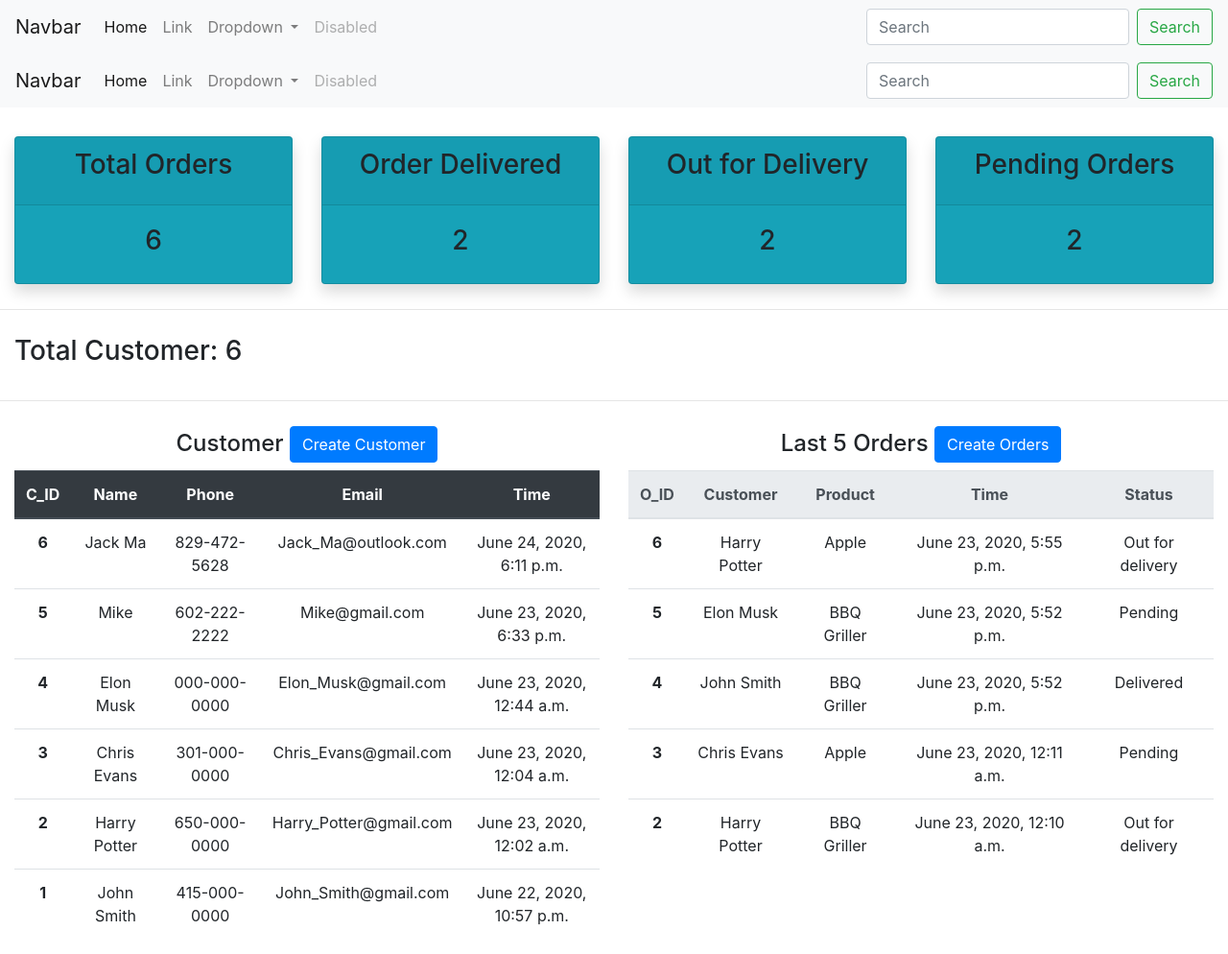
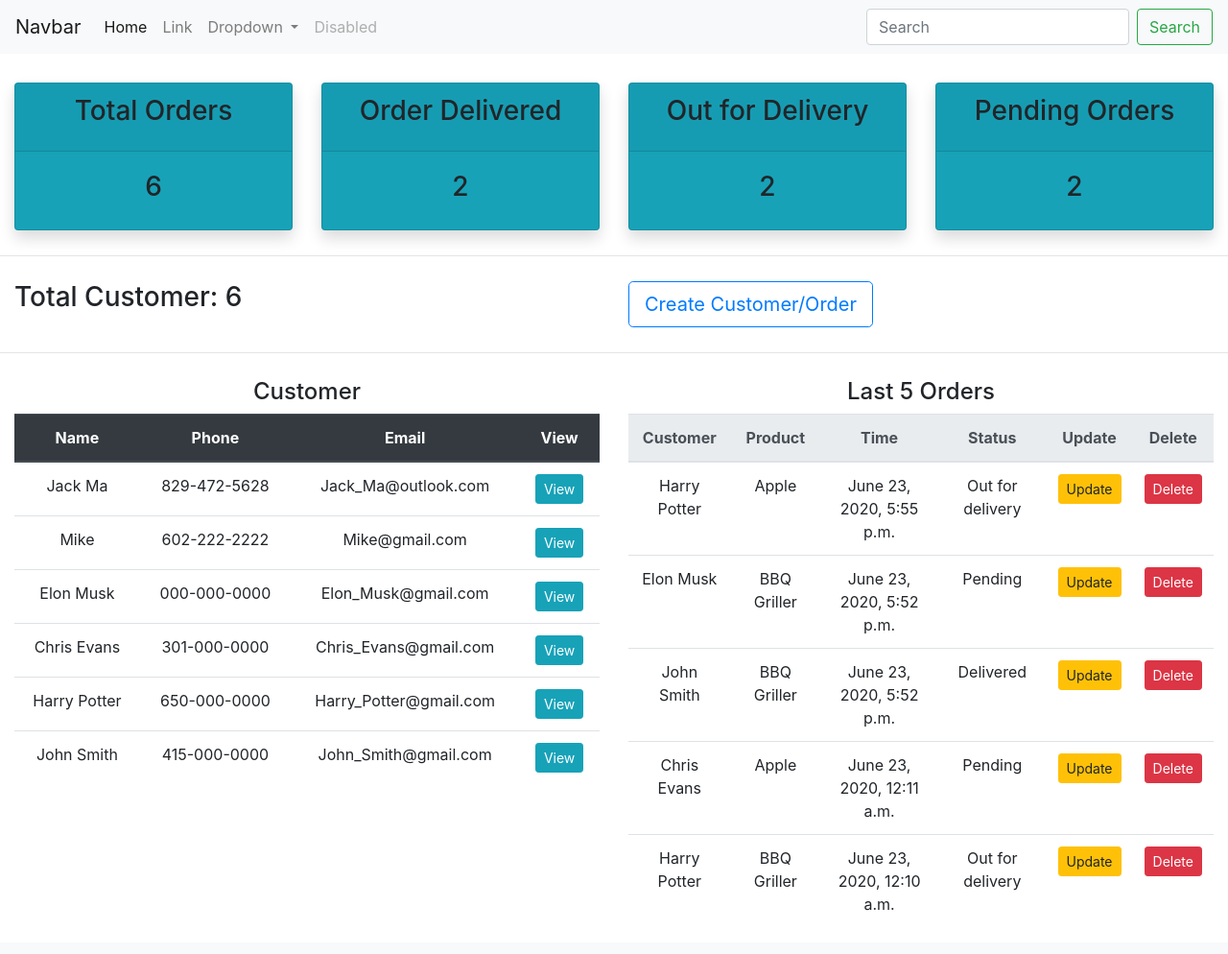
Before and after one commit to jqjZhu/Customer-Order-Management-website, a Django app: page / in a window 1280 px wide. Shown: the whole page at 96% size. After the commit the page ends 949 px from the top, so only its background shows below. Run offline with Django 3.2, Linux system fonts and the light colour scheme; data comes from the database, SQL or seed files in the repository; both versions use the stored data as it was after the commit; some libraries are stand-ins or nearby versions.

Commit message:
Make dynamic UI

```diff
--- a/Japp/templates/Japp/home.html
+++ b/Japp/templates/Japp/home.html
@@ -1,6 +1,6 @@
-{% extends 'Japp/index.html' %}
+{#{% extends 'Japp/index.html' %}#}
 
-{% block title %}Homepage{% endblock %}
+{% block title %}{% endblock %}
 
 {% block content %}
     <div style="height: 30px;"></div>
@@ -54,7 +54,14 @@
     <div style="height: 10px;"></div>
 
     <div class="container-fluid">
-        <h3>Total Customer: {{ c_count }}</h3>
+        <div class="row">
+            <div class="col-md-6">
+                <h3>Total Customer: {{ c_count }}</h3>
+            </div>
+            <div class="col-md-6">
+                <a href="{% url 'create' %}" class="btn btn-lg btn-outline-primary">Create Customer/Order</a>
+            </div>
+        </div>
     </div>
 
     <div style="height: 10px;"></div>
@@ -64,56 +71,62 @@
     <div class="container-fluid">
         <div class="row">
             <div class="col-md-6 text-center">
-                <h4>
-                    Customer
-                    <a href="#" class="btn btn-primary">Create Customer</a>
-                </h4>
+                <h4>Customer</h4>
                 <table class="table">
                   <thead class="thead-dark">
                     <tr>
-                      <th scope="col">C_ID</th>
+{#                      <th scope="col">C_ID</th>#}
                       <th scope="col">Name</th>
                       <th scope="col">Phone</th>
                       <th scope="col">Email</th>
-                      <th scope="col">Time</th>
+{#                      <th scope="col">Time</th>#}
+                      <th scope="col">View</th>
                     </tr>
                   </thead>
                   <tbody>
                       {% for i in customer reversed %}
                         <tr>
-                          <th scope="row">{{ i.id }}</th>
+{#                          <th scope="row">{{ i.id }}</th>#}
                           <td>{{ i.name }}</td>
                           <td>{{ i.phone }}</td>
                           <td>{{ i.email }}</td>
-                          <td>{{ i.time_created }}</td>
+{#                          <td>{{ i.time_created }}</td>#}
+                          <td>
+                              <a href="" class="btn btn-sm btn-info">View</a>
+                          </td>
                         </tr>
                       {% endfor %}
                   </tbody>
                 </table>
             </div>
             <div class="col-md-6 text-center">
-                <h4>
-                    Last 5 Orders
-                    <a href="#" class="btn btn-primary">Create Orders</a>
-                </h4>
+                <h4>Last 5 Orders</h4>
                 <table class="table">
                   <thead class="thead-light">
                     <tr>
-                      <th scope="col">O_ID</th>
+{#                      <th scope="col">O_ID</th>#}
                       <th scope="col">Customer</th>
                       <th scope="col">Product</th>
                       <th scope="col">Time</th>
                       <th scope="col">Status</th>
+                      <th scope="col">Update</th>
+                      <th scope="col">Delete</th>
                     </tr>
                   </thead>
                   <tbody>
                       {% for j in last_five %}
                         <tr>
-                          <th scope="row">{{ j.id }}</th>
+{#                          <th scope="row">{{ j.id }}</th>#}
                           <td>{{ j.customer }}</td>
                           <td>{{ j.product }}</td>
                           <td>{{ j.time_created }}</td>
                           <td>{{ j.status }}</td>
+                          <td>
+                              <a href="" class="btn btn-sm btn-warning">Update</a>
+                          </td>
+                          <td>
+                              <a href="" class="btn btn-sm btn-danger">Delete</a>
+                          </td>
                         </tr>
                       {% endfor %}
                   </tbody>
--- a/Japp/views.py
+++ b/Japp/views.py
@@ -1,4 +1,4 @@
-from django.shortcuts import render
+from django.shortcuts import render, redirect
 from .models import Customer, Product, Order
 from .forms import CustomerForm, OrderForm
 
@@ -41,8 +41,34 @@ def create(request):
     c_form = CustomerForm()
     o_form = OrderForm()
 
+    if request.method == 'POST':
+        if 'c-button' in request.POST:
+            c_form = CustomerForm(request.POST)
+            if c_form.is_valid():
+                name_get = c_form.cleaned_data['name']
+                phone_get = c_form.cleaned_data['phone']
+                email_get = c_form.cleaned_data['email']
+                customer = Customer.objects.create(name=name_get,
+                                                   phone=phone_get,
+                                                   email=email_get)
+                customer.save()
+                return redirect('homepage')
+
+        if 'o-button' in request.POST:
+            o_form = OrderForm(request.POST)
+            if o_form.is_valid():
+                customer_get = o_form.cleaned_data['customer']
+                product_get = o_form.cleaned_data['product']
+                status_get = o_form.cleaned_data['status']
+                order = Order.objects.create(customer=customer_get,
+                                             product=product_get,
+                                             status=status_get)
+                order.save()
+                return redirect('homepage')
+
     context = {
         'c_form': c_form,
         'o_form': o_form
     }
+
     return render(request, 'Japp/create.html', context)
```
Also changed, not shown: Japp/templates/Japp/create.html (+6 -4 lines), db.sqlite3.
